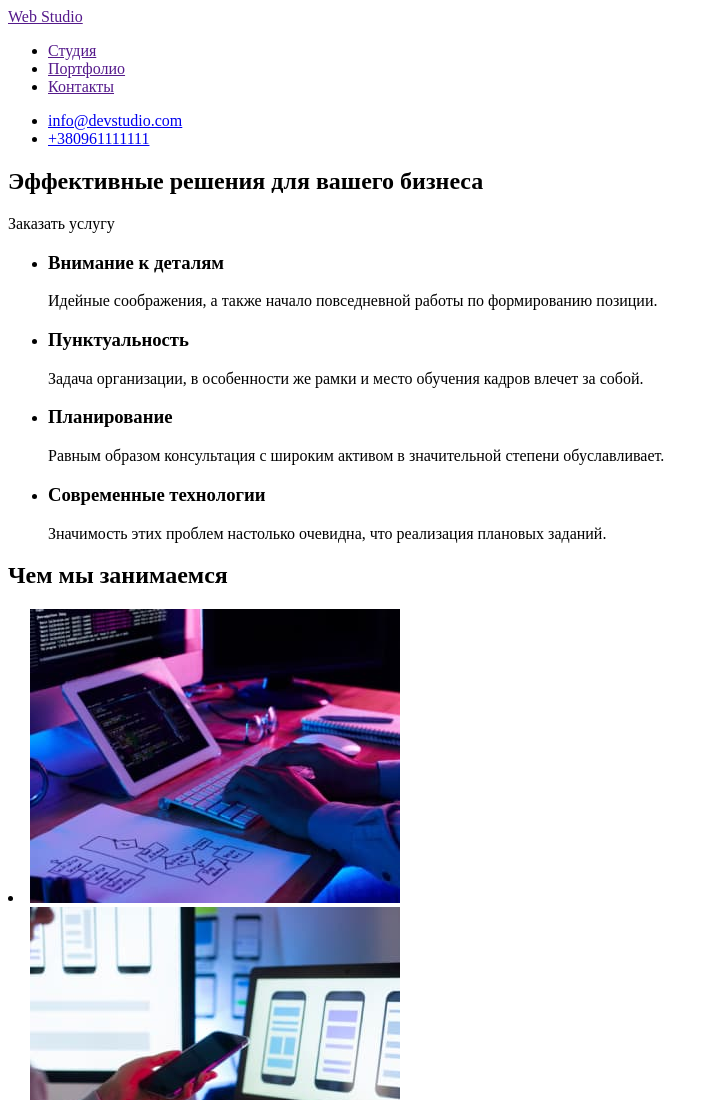
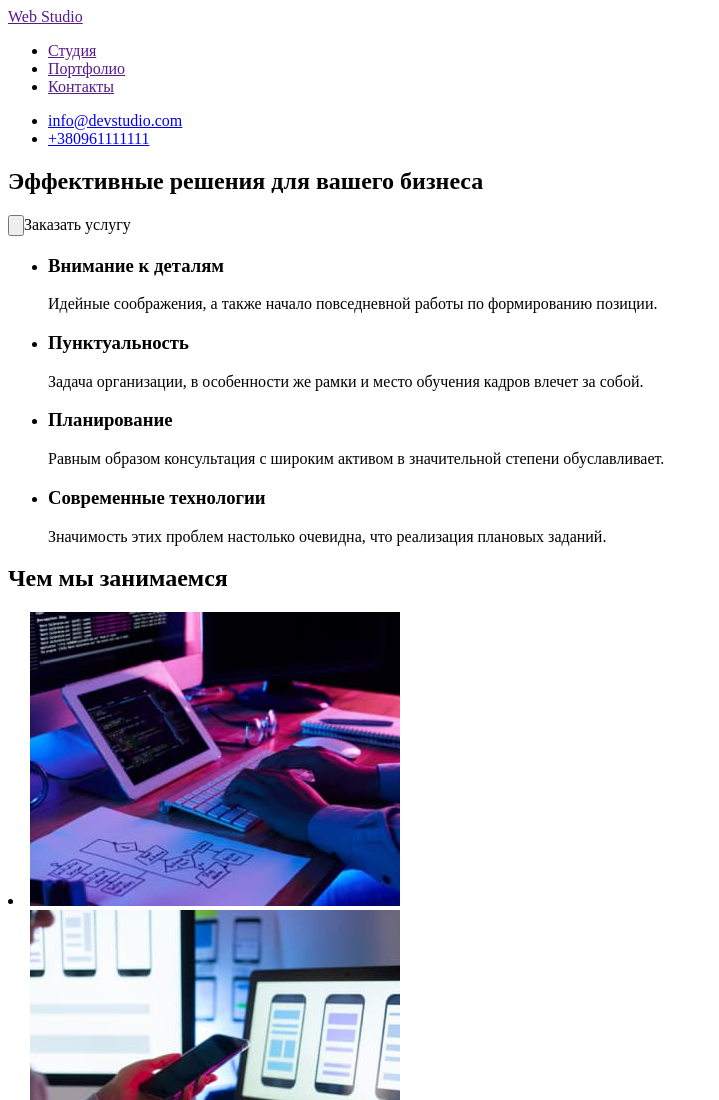
Before and after one commit to NikolayKyshman/goit-markup-hw-01, a plain HTML site: page index.html in a window 1280 px wide. Shown: the top 1100 px of the page, without its empty margins (0-719 px from the left). Drawn offline with Linux system fonts and the light colour scheme.

Commit message:
type виправлення

```diff
--- a/index.html
+++ b/index.html
@@ -27,7 +27,7 @@
         <div>
             <section>
                 <h1>Эффективные решения для вашего бизнеса</h1>
-                <type button="">Заказать услугу</type>
+                <input type="button">Заказать услугу</input>
             </section>
         </div>
         <section>
```
